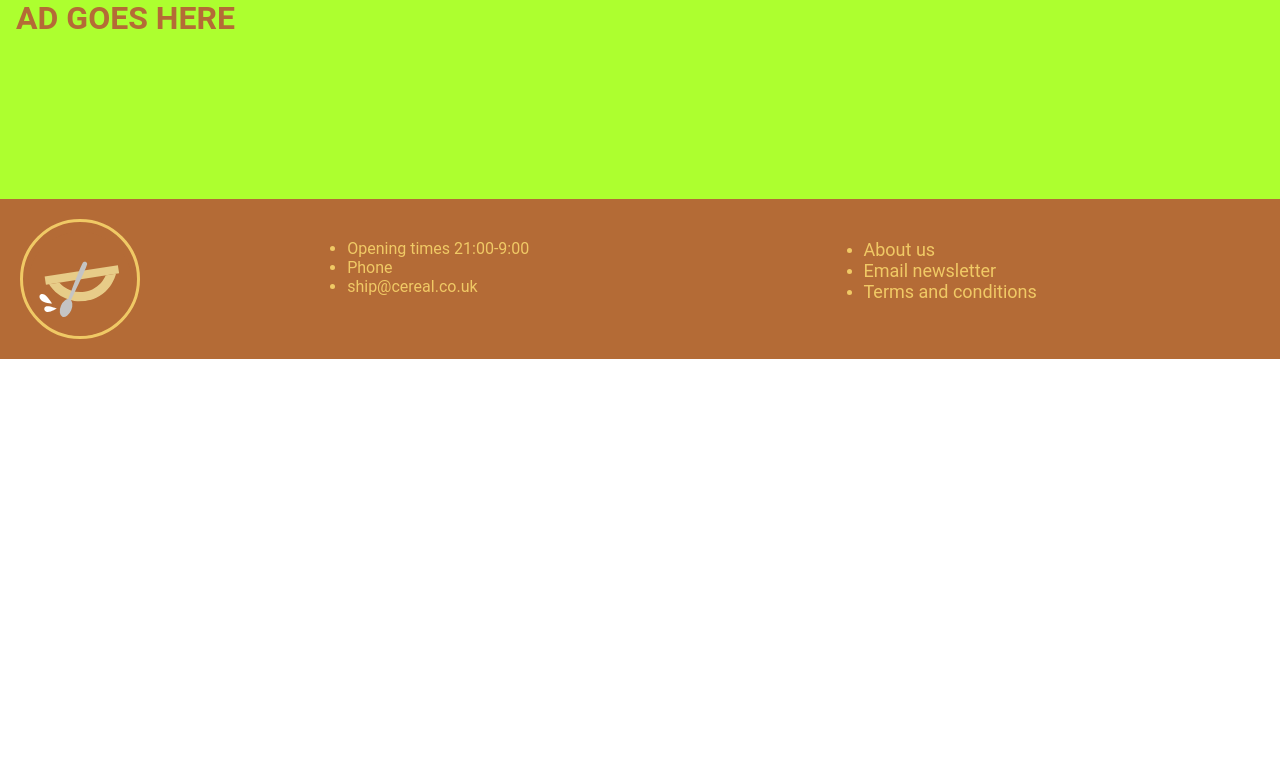
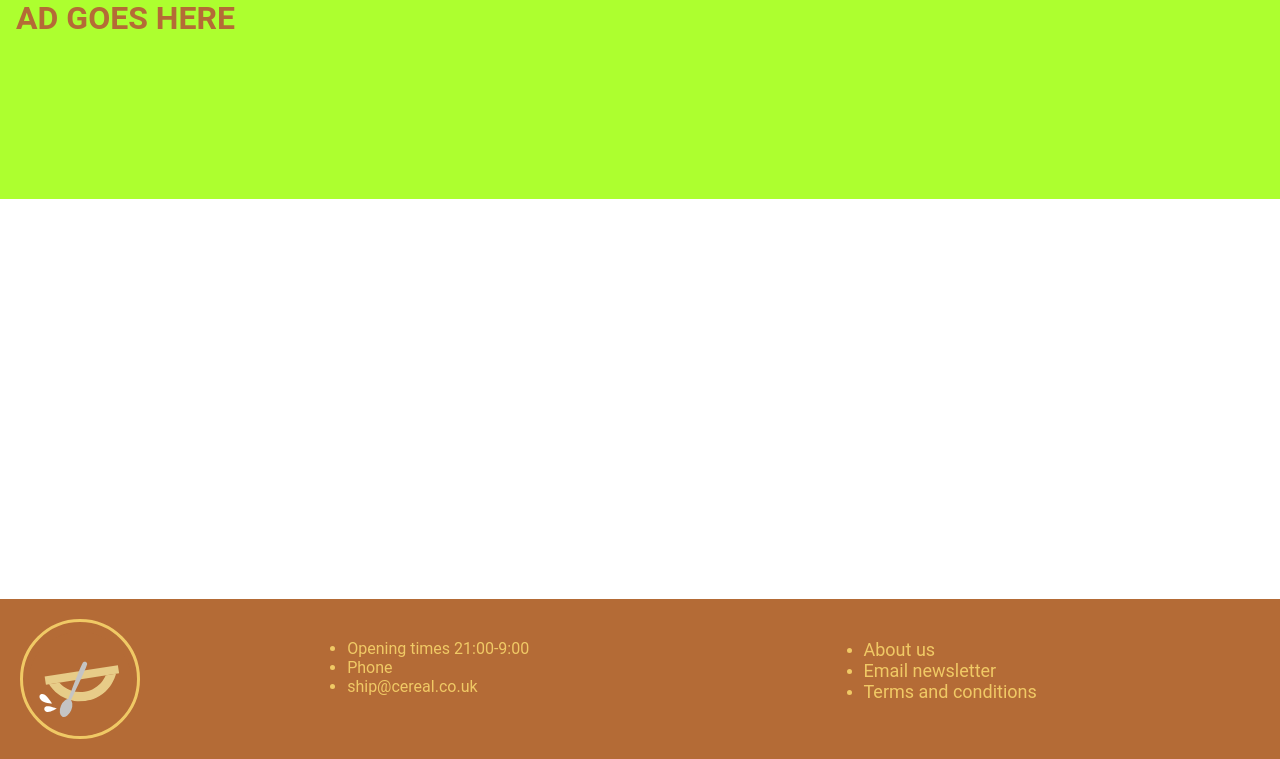
Before and after one commit to DongusJr/Ship_O_Cereal_H17, a Django app: page / in a window 1280 px wide. Shown: the part 162-921 px from the top of the page. Before the commit the page ends 521 px from the top, so only its background shows below. Run offline with Django 3.2, Linux system fonts and the light colour scheme; data that the repository does not hold is empty.

Commit message:
footer go down

```diff
--- a/static/css/style.css
+++ b/static/css/style.css
@@ -55,3 +55,7 @@ button {
 button:hover{
     background-color: var(--darkHover);
 }
+
+#contentDiv{
+    min-height: 75vh;
+}
--- a/templates/base_page.html
+++ b/templates/base_page.html
@@ -64,8 +64,10 @@
             </div>
         </div>
     </nav>
-    {% block content %}
-    {% endblock %}
+    <div id="contentDiv">
+        {% block content %}
+        {% endblock %}
+    </div>
     <footer>
         <div id="footer_logo">
             <img src="../static/images/logo_w_circle.svg">
```
